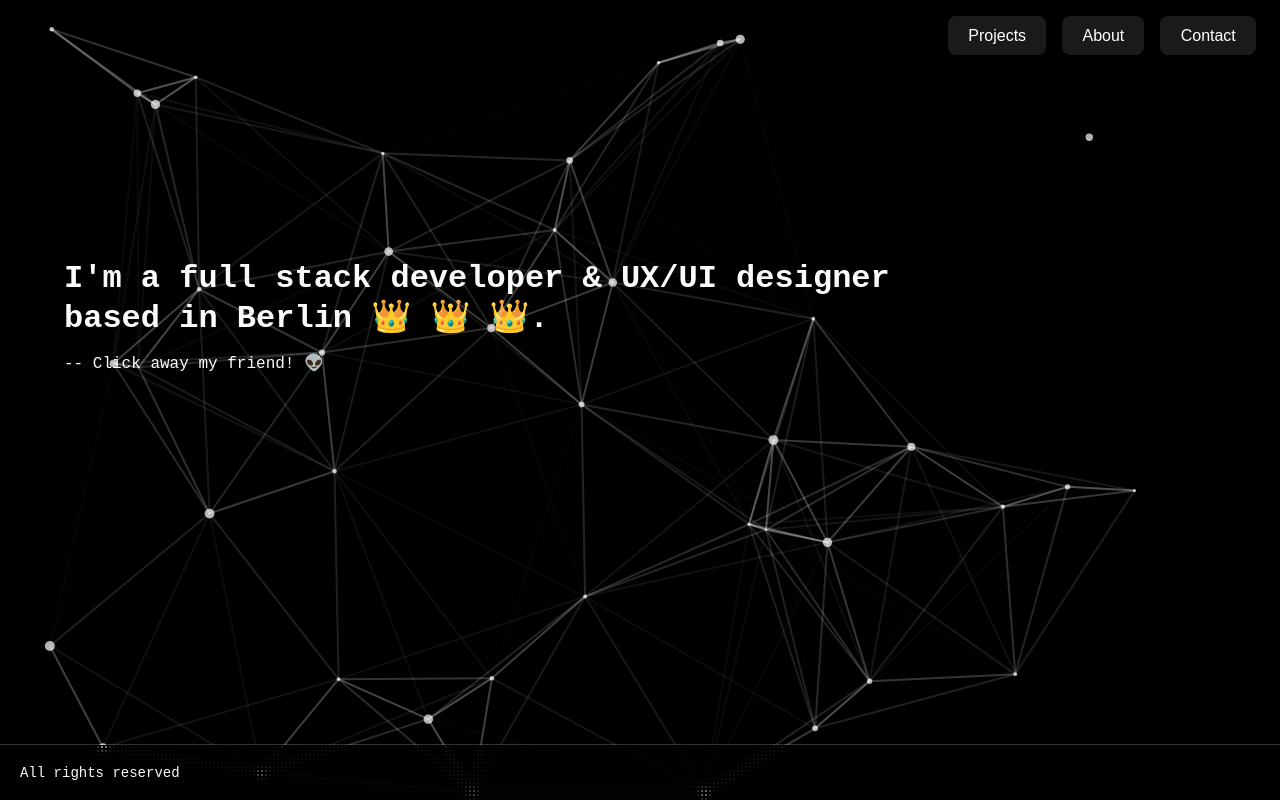
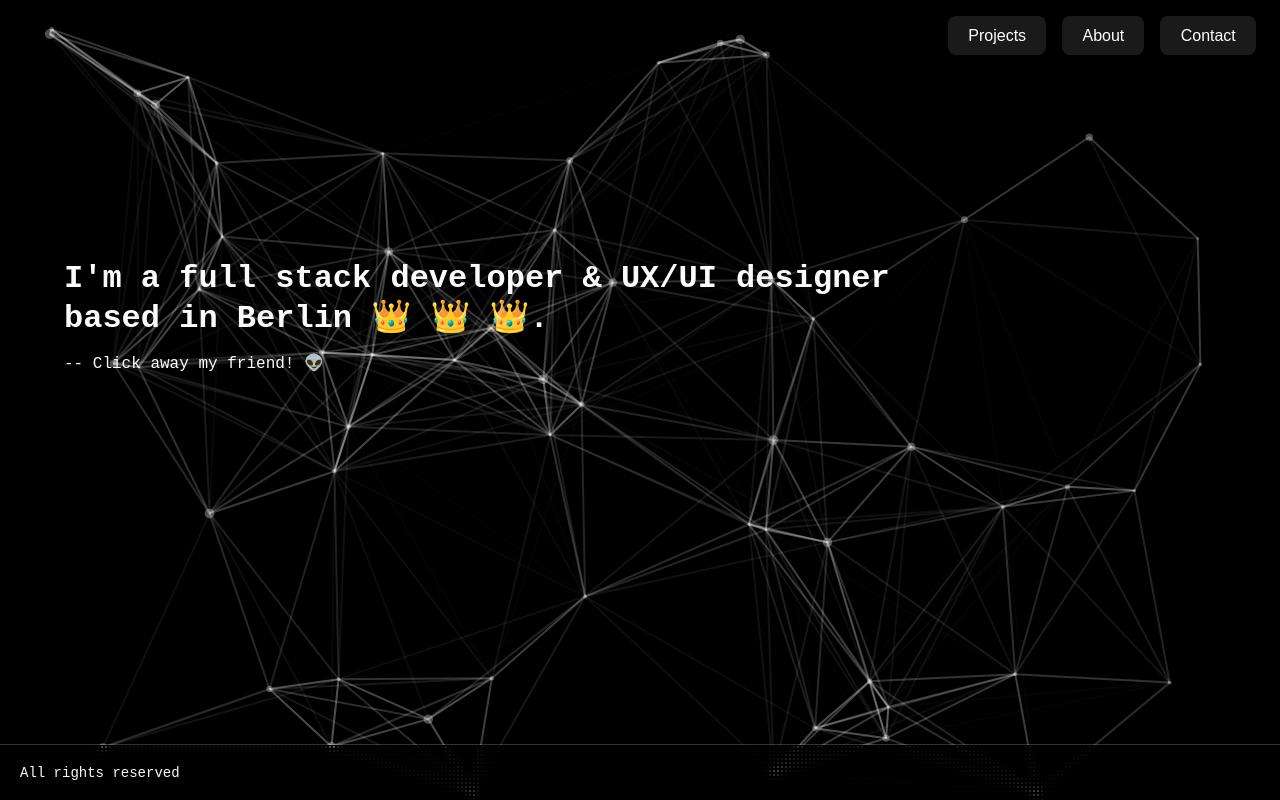
Before and after one commit to h-aburesha/my-next-website, a Next.js app: page / in a window 1280 px wide. Built offline with nearby package versions, Linux system fonts and the light colour scheme.

Commit message:
adjustments to particles

```diff
--- a/pages/particles.tsx
+++ b/pages/particles.tsx
@@ -23,7 +23,7 @@ const ParticlesContainer = () => {
             options={{
                 particles: {
                     number: {
-                        value: 35,
+                        value: 50,
                         density: {
                             enable: true,
                             value_area: 800,
@@ -39,7 +39,7 @@ const ParticlesContainer = () => {
                             color: "#000000",
                         },
                         polygon: {
-                            nb_sides: 5,
+                            nb_sides: 8,
                         },
                         image: {
                             src: "img/github.svg",
@@ -48,7 +48,7 @@ const ParticlesContainer = () => {
                         },
                     },
                     opacity: {
-                        value: 0.7,
+                        value: 0.3,
                         random: false,
                         anim: {
                             enable: false,
@@ -93,7 +93,7 @@ const ParticlesContainer = () => {
                     detect_on: "canvas",
                     events: {
                         onhover: {
-                            enable: false,
+                            enable: true,
                             mode: "repulse",
                         },
                         onclick: {
@@ -117,7 +117,7 @@ const ParticlesContainer = () => {
                             speed: 3,
                         },
                         repulse: {
-                            distance: 400,
+                            distance: 200,
                             duration: 0.4,
                         },
                         push: {
```
